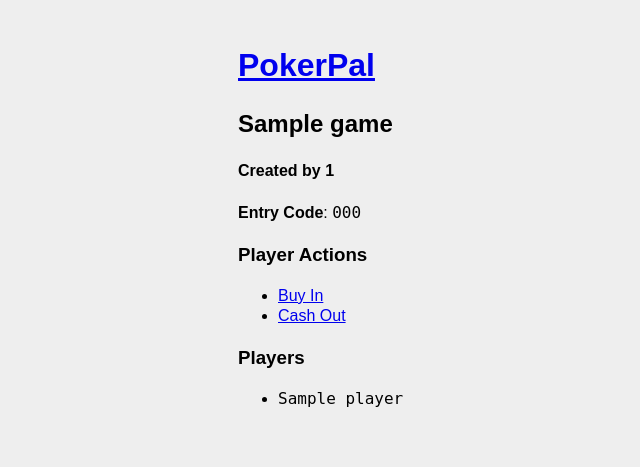
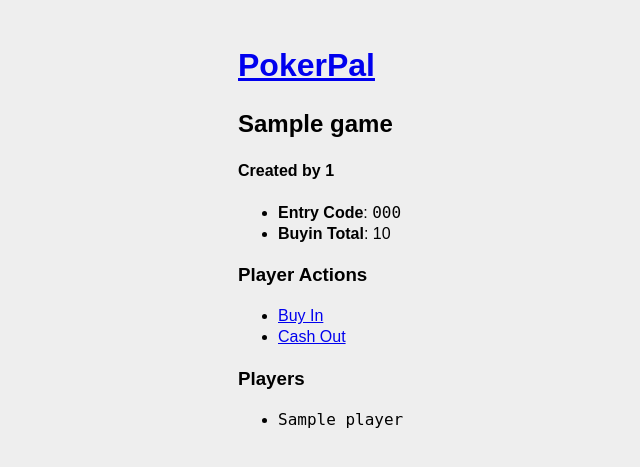
Before and after one commit to brianhang/pokerpals, a Flask app: template src/templates/game/view.html in a window 1280 px wide. Shown: the top 467 px of the page, without its empty margins (82-722 px from the left). Run offline with Flask 3, Linux system fonts and the light colour scheme; the template is opened without the code that fills it: most values are stand-ins (such as "Sample title", 1, 10 or a date in 2020).

Commit message:
Show buy in total in game

```diff
--- a/src/game/route.py
+++ b/src/game/route.py
@@ -67,7 +67,8 @@ def handle_view_game(player: Optional[Player], game_id: int) -> Response:
         return abort(404)
 
     players = game_players.repository.fetch(game_id)
-    return render_template('game/view.html', game=req_game, player=player, players=players)
+    buyin_total = cents_utils.to_string(players.total_buyin_cents())
+    return render_template('game/view.html', game=req_game, player=player, players=players, buyin_total=buyin_total)
 
 
 def handle_buyin_form(player: Player) -> Response:
--- a/src/game_players/game_players.py
+++ b/src/game_players/game_players.py
@@ -15,3 +15,9 @@ class GamePlayer:
 class GamePlayers:
     game_id: int
     players: List[GamePlayer]
+
+    def total_buyin_cents(self) -> int:
+        return sum(player.buyin_cents for player in self.players)
+
+    def total_cashout_cents(self) -> int:
+        return sum(player.cashout_cents for player in self.players)
--- a/src/templates/game/view.html
+++ b/src/templates/game/view.html
@@ -4,11 +4,12 @@
     <div>
         <h2>{{ game.lobby_name }}</h2>
         <h4>Created by {{ game.creator_id }}</h4>
-        {% if player.active_game_id == game.id or game.creator_id == player.venmo_username %}
-        <p>
-            <strong>Entry Code</strong>: <code>{{ game.entry_code }}</code>
-        </p>
-        {% endif %}
+        <ul>
+            {% if player.active_game_id == game.id or game.creator_id == player.venmo_username %}
+            <li><strong>Entry Code</strong>: <code>{{ game.entry_code }}</code></li>
+            {% endif %}
+            <li><strong>Buyin Total</strong>: {{ buyin_total }}</li>
+        </ul>
     </div>
     {% if player %}
     {% if player.venmo_username == game.creator_id %}
```
